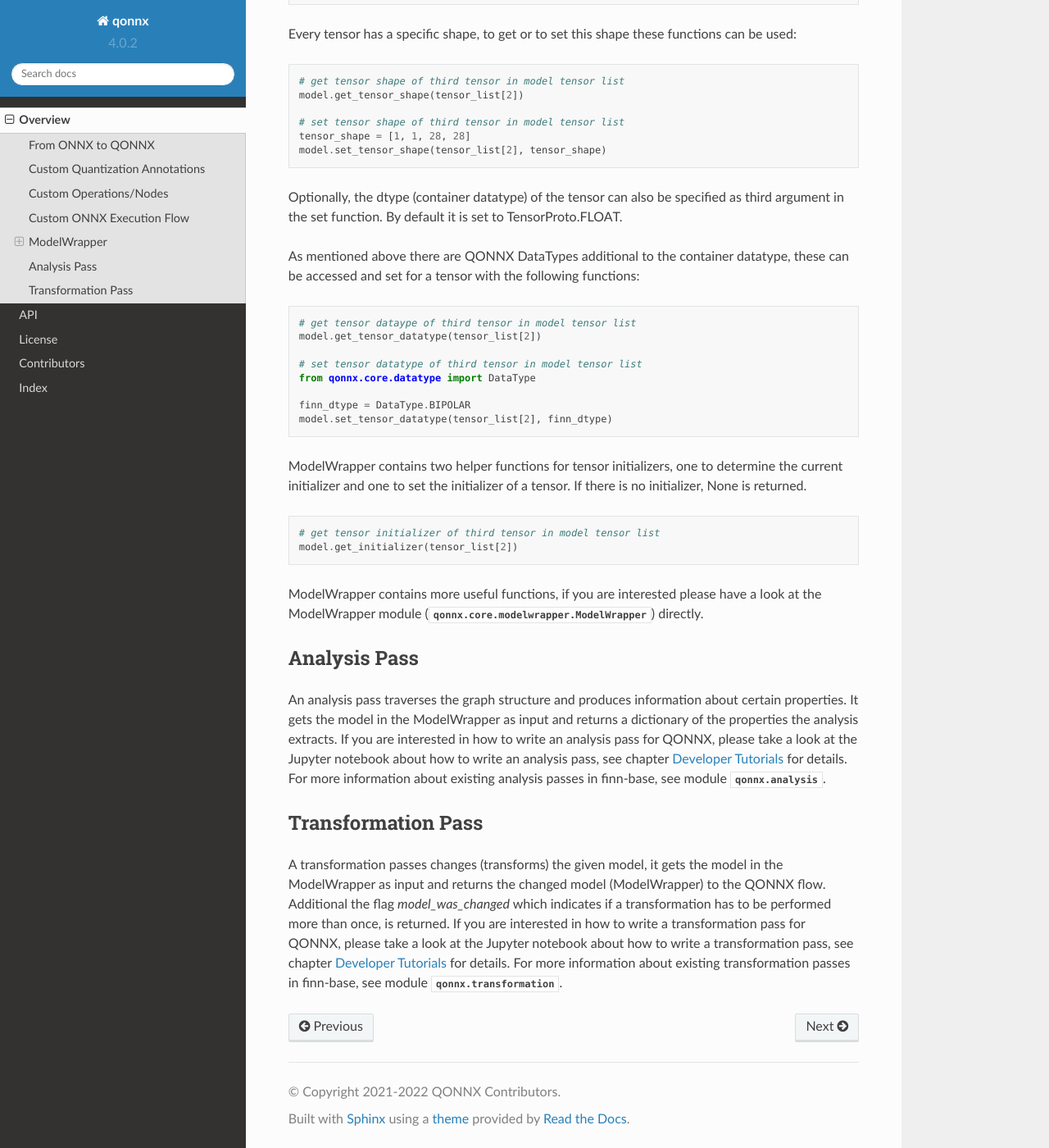
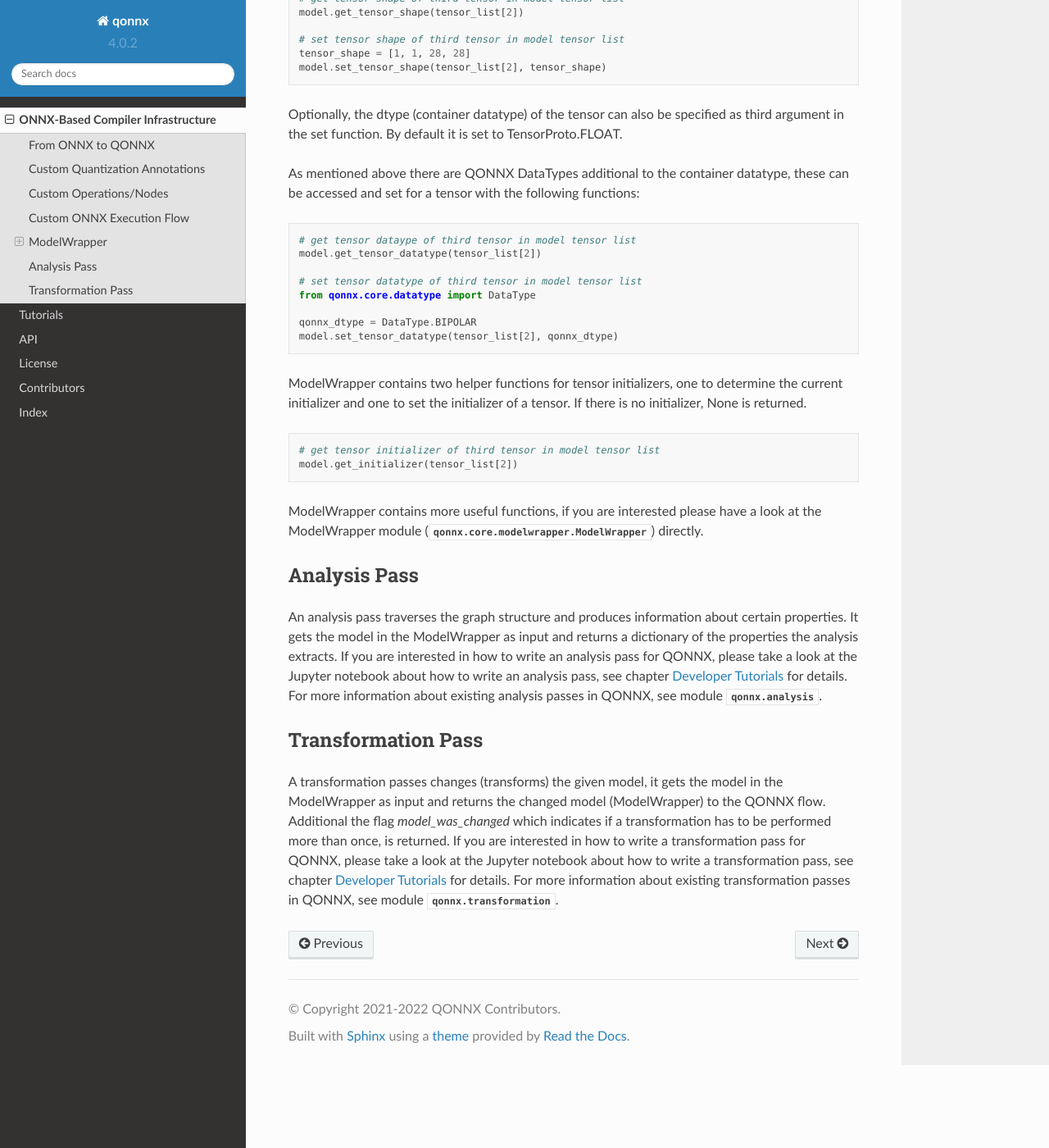
Before and after one commit to fastmachinelearning/qonnx, a Sphinx documentation site: the page built from docs/overview.rst, in a window 1280 px wide and 1400 px high, scrolled down 3413 px. Shown: the whole window at 82% size. Built offline with Sphinx 7.4.7 and the Read the Docs theme 2.0.0, drawn with Linux system fonts in a browser that asks for light colours; the version number is read from the project's files by our own code; some of the changed text lies outside the part shown.

Commit message:
more finn-base -> QONNX, add ToC entry for tutorials

```diff
--- a/docs/index.rst
+++ b/docs/index.rst
@@ -85,7 +85,8 @@
    :maxdepth: 2
    :hidden:
 
-   Overview <overview>
+   ONNX-Based Compiler Infrastructure <overview>
+   Tutorials <tutorials>
    API <api/modules>
    License <license>
    Contributors <authors>
--- a/docs/overview.rst
+++ b/docs/overview.rst
@@ -1,6 +1,6 @@
-*********
-Overview
-*********
+**********************************
+ONNX-based Compiler Infrastructure
+**********************************
 
 Beyond the custom operators for quantization, the ``QONNX`` repo also
 provides core infrastructure for building lightweight ONNX-based compilers
@@ -138,8 +137,8 @@
   # set tensor datatype of third tensor in model tensor list
   from qonnx.core.datatype import DataType
 
-  finn_dtype = DataType.BIPOLAR
-  model.set_tensor_datatype(tensor_list[2], finn_dtype)
+  qonnx_dtype = DataType.BIPOLAR
+  model.set_tensor_datatype(tensor_list[2], qonnx_dtype)
 
 ModelWrapper contains two helper functions for tensor initializers, one to determine the current initializer and one to set the initializer of a tensor. If there is no initializer, None is returned.
 ::
@@ -155,11 +154,11 @@
 Analysis Pass
 =============
 
-An analysis pass traverses the graph structure and produces information about certain properties. It gets the model in the ModelWrapper as input and returns a dictionary of the properties the analysis extracts. If you are interested in how to write an analysis pass for QONNX, please take a look at the Jupyter notebook about how to write an analysis pass, see chapter :ref:`tutorials` for details. For more information about existing analysis passes in finn-base, see module :py:mod:`qonnx.analysis`.
+An analysis pass traverses the graph structure and produces information about certain properties. It gets the model in the ModelWrapper as input and returns a dictionary of the properties the analysis extracts. If you are interested in how to write an analysis pass for QONNX, please take a look at the Jupyter notebook about how to write an analysis pass, see chapter :ref:`tutorials` for details. For more information about existing analysis passes in QONNX, see module :py:mod:`qonnx.analysis`.
 
 .. _transformation_pass:
 
 Transformation Pass
 ===================
 
-A transformation passes changes (transforms) the given model, it gets the model in the ModelWrapper as input and returns the changed model (ModelWrapper) to the QONNX flow. Additional the flag *model_was_changed* which indicates if a transformation has to be performed more than once, is returned. If you are interested in how to write a transformation pass for QONNX, please take a look at the Jupyter notebook about how to write a transformation pass, see chapter :ref:`tutorials` for details. For more information about existing transformation passes in finn-base, see module :py:mod:`qonnx.transformation`.
+A transformation passes changes (transforms) the given model, it gets the model in the ModelWrapper as input and returns the changed model (ModelWrapper) to the QONNX flow. Additional the flag *model_was_changed* which indicates if a transformation has to be performed more than once, is returned. If you are interested in how to write a transformation pass for QONNX, please take a look at the Jupyter notebook about how to write a transformation pass, see chapter :ref:`tutorials` for details. For more information about existing transformation passes in QONNX, see module :py:mod:`qonnx.transformation`.
```
Also changed, not shown: other parts of docs/overview.rst (+0 -1 lines).
